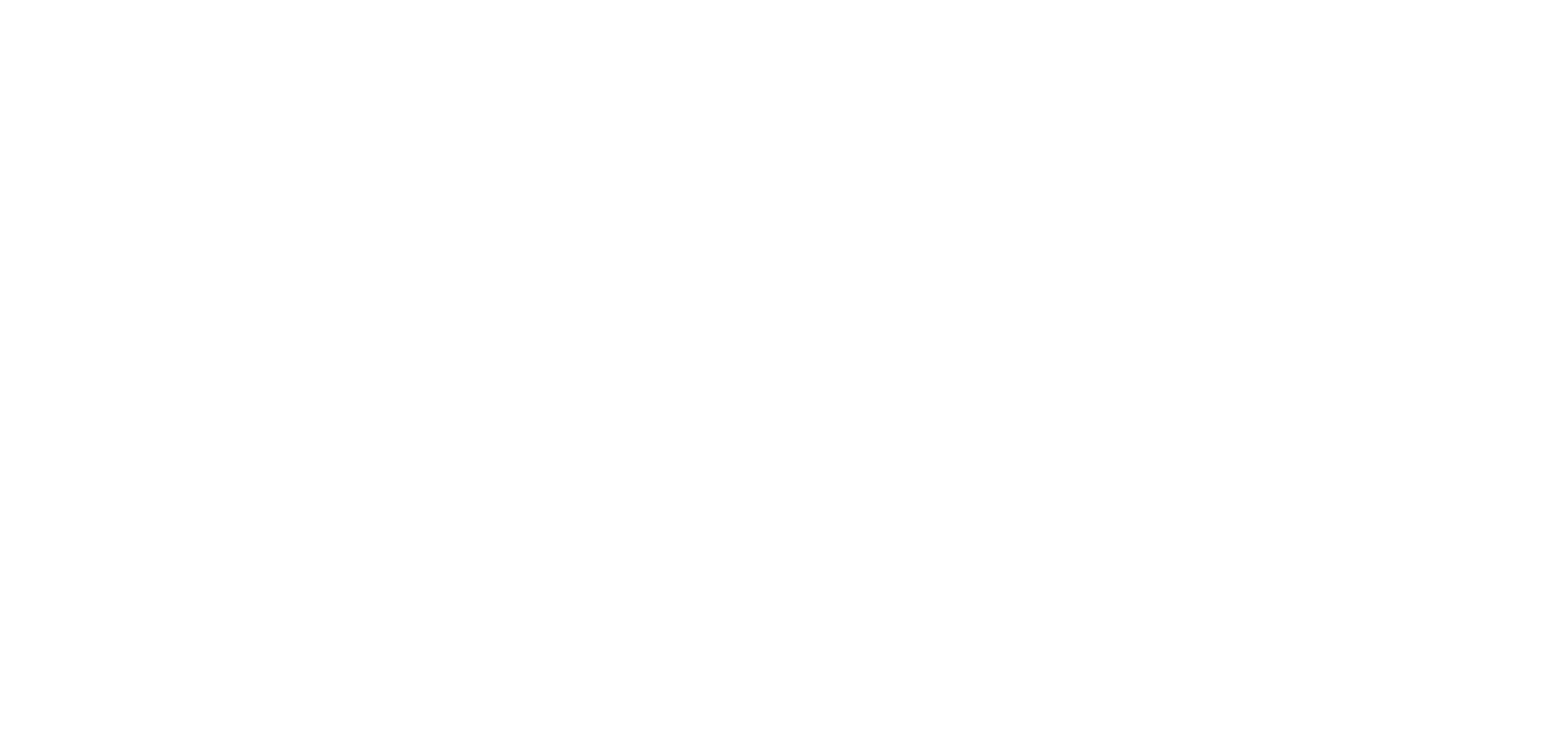
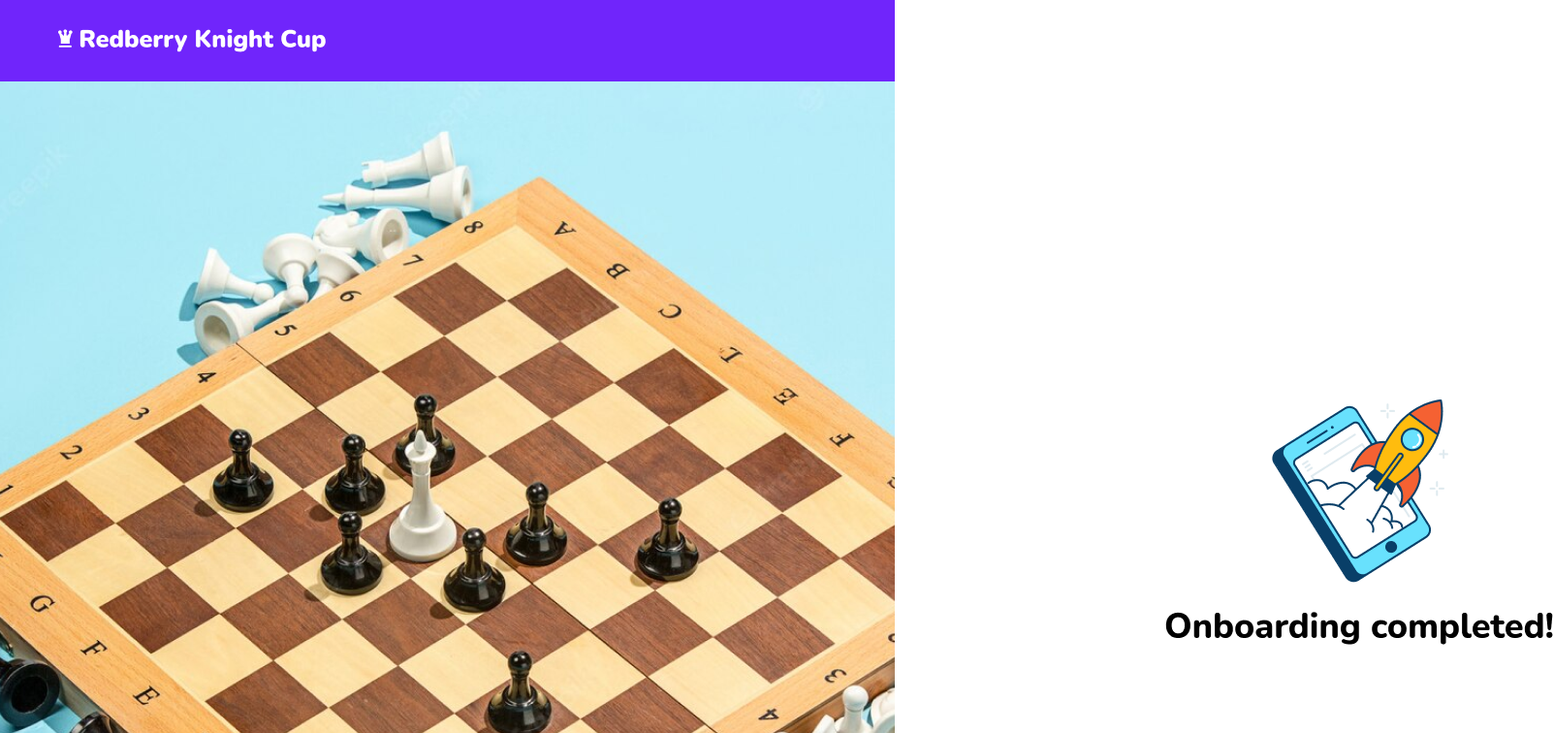
Before and after one commit to levaniakobidze/team_3, a plain HTML site: page completed.html in a window 1280 px wide. Shown: the top 756 px of the page at 97% size, 1603 px wide, since content can reach past the window. Drawn offline with Linux system fonts and the light colour scheme.

Commit message:
feat: comppleted page

```diff
--- a/completed.html
+++ b/completed.html
@@ -7,5 +7,25 @@
     <link rel="stylesheet" href="./styles/completed.css" />
     <title>Document</title>
   </head>
-  <body></body>
+  <body>
+    <div class="left-div">
+      <header>
+        <img
+          src="./Images/Khight cup logo.png"
+          alt="header-logo"
+          class="logo"
+        />
+      </header>
+      <div class="image-div">
+        <img
+          src="Images/unsplash_27LH_0jXKYI.png"
+          alt="image"
+          class="chess"
+        />
+      </div>
+    </div>
+    <div class="right-div">
+      <img src="./Images/Onboarding completed!.png" alt="Onboarding-completed" class="completed">
+    </div>
+  </body>
 </html>
--- a/styles/completed.css
+++ b/styles/completed.css
@@ -0,0 +1,33 @@
+@import url("https://fonts.googleapis.com/css2?family=Nunito:ital,wght@0,400;0,600;0,700;0,800;1,500&family=Open+Sans&display=swap");
+* {
+  box-sizing: border-box;
+  margin: 0px;
+  padding: 0px;
+}
+body {
+  overflow-y: hidden;
+  display: flex;
+}
+.left-div {
+  display: flex;
+  flex-direction: column;
+}
+.right-div {
+  display: flex;
+  flex-direction: column;
+}
+header {
+  height: 84px;
+  width: 923px;
+  background-color: #7025fb;
+  padding: 30px 0px 0px 60px;
+}
+.chess {
+  width: 923px;
+  height: 996px;
+}
+.right-div {
+  display: flex;
+  justify-content: center;
+  margin-left: 278px;
+}
```
Also changed, not shown: Images/Onboarding completed!.png (added), Images/unsplash_27LH_0jXKYI.png (added).
